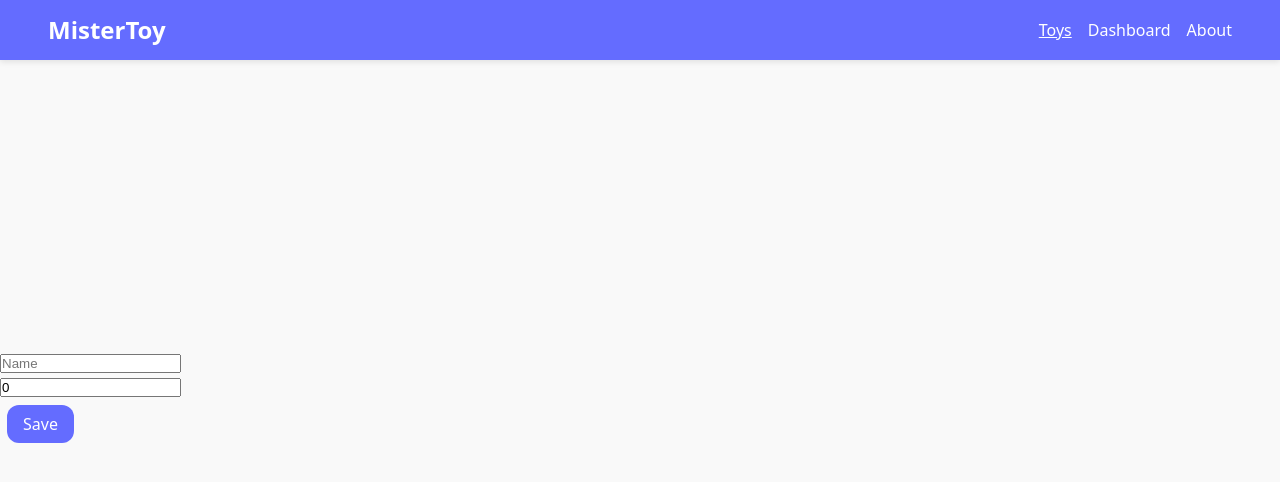
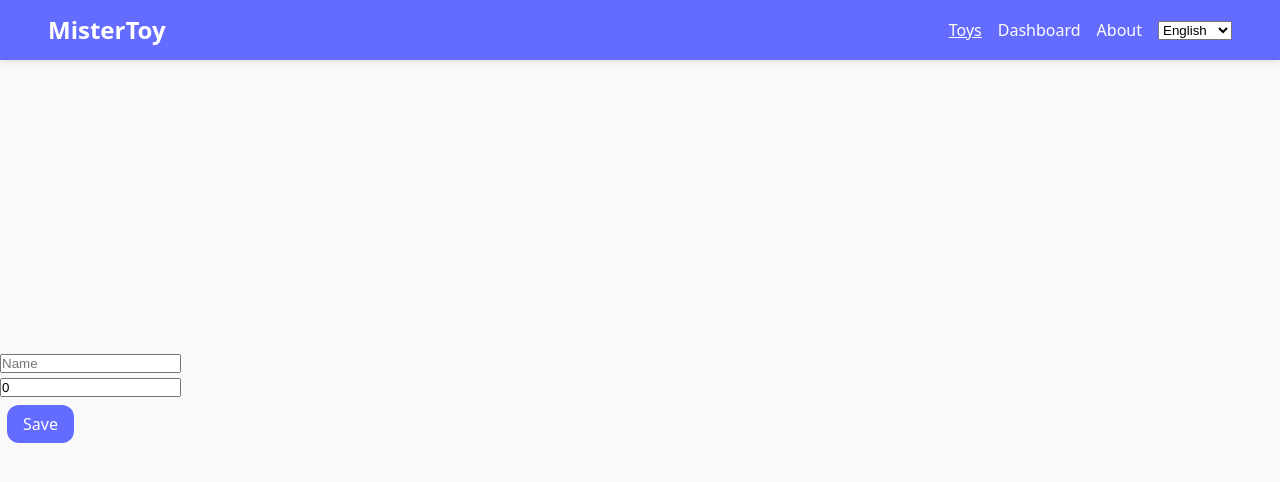
Before and after one commit to Phillip-Schwartz-95/mistertoy-frontend, a React (Vite) app: page /#/toy/edit in a window 1280 px wide. Shown: the top 482 px of the page. Built offline with nearby package versions, Linux system fonts and the light colour scheme.

Commit message:
Implement basic translation options using i18n install

```diff
--- a/package.json
+++ b/package.json
@@ -21,9 +21,12 @@
     "axios": "^1.11.0",
     "chart.js": "^4.5.0",
     "formik": "^2.4.6",
+    "i18next": "^25.5.2",
+    "i18next-browser-languagedetector": "^8.2.0",
     "react": "^19.1.1",
     "react-chartjs-2": "^5.3.0",
     "react-dom": "^19.1.1",
+    "react-i18next": "^15.7.3",
     "react-redux": "^9.2.0",
     "react-router-dom": "^7.8.1",
     "redux": "^5.0.1",
--- a/src/assets/layout.css
+++ b/src/assets/layout.css
@@ -25,6 +25,12 @@
   font-size: 1.5rem;
 }
 
+.header-right {
+  display: flex;
+  align-items: center;
+  gap: 1rem; /* space between nav and dropdown */
+}
+
 .header-right a {
   margin-left: var(--space-m);
   font-weight: 500;
--- a/src/assets/pages.css
+++ b/src/assets/pages.css
@@ -1,3 +1,8 @@
 .toy-index {
-  margin-top: var(--space-l);
+    margin-top: var(--space-l);
 }
+
+.home {
+    margin-left: var(--space-l);
+    margin-top: var(--space-l);
+}
--- a/src/components/Header.jsx
+++ b/src/components/Header.jsx
@@ -1,16 +1,35 @@
 import { Link, NavLink } from 'react-router-dom'
+import i18n from '../services/i18n.js'
+import { useTranslation } from 'react-i18next'
 
 export default function Header() {
+    const { t } = useTranslation()
+
+    function handleChange(ev) {
+        const lang = ev.target.value
+        i18n.changeLanguage(lang)
+    }
+
     return (
         <header className="main-header">
+
             <div className="header-left">
                 <Link to="/" className="logo">MisterToy</Link>
             </div>
-      <nav className="header-right">
+
+            <div className="header-right">
+                <nav>
                     <NavLink to="/toy">Toys</NavLink>
                     <NavLink to="/dashboard">Dashboard</NavLink>
                     <NavLink to="/about">About</NavLink>
                 </nav>
+                <select onChange={handleChange} value={i18n.language}>
+                    <option value="en">English</option>
+                    <option value="fr">Français</option>
+                    <option value="es">Español</option>
+                </select>
+            </div>
+
         </header>
     )
 }
--- a/src/main.jsx
+++ b/src/main.jsx
@@ -3,6 +3,7 @@ import { createRoot } from 'react-dom/client'
 import { Provider } from 'react-redux'
 import { HashRouter } from 'react-router-dom'
 import { store } from './store/toy.store.js' // adjust path if needed
+import './services/i18n'
 import './index.css'
 import App from './App.jsx'
 
--- a/src/pages/Home.jsx
+++ b/src/pages/Home.jsx
@@ -1,10 +1,13 @@
+import { useTranslation } from 'react-i18next'
 
 export function Home() {
+    const { t } = useTranslation()
+
     return (
         <>
-            <section>
-                <h1>Welcome to Mister Toy!</h1>
-                <p>Use the navigation above to explore toys, dashboard, and branches.</p>
+            <section className='home'>
+                <h1>{t('welcome')}</h1>
+                <p>{t('instructions')}</p>
             </section>
         </>
     )
--- a/src/pages/ToyEdit.jsx
+++ b/src/pages/ToyEdit.jsx
@@ -6,6 +6,7 @@ import { toyService } from '../services/toyService.js'
 import { addToy, updateToy } from '../store/actions/toy.actions.js'
 import { useOnlineStatus } from '../custom-hooks/useOnlineStatus.js'
 import { useExitWhileUnsavedChanges } from '../custom-hooks/useExitWhileUnsavedChanges.js'
+import { useTranslation } from 'react-i18next'
 
 export default function ToyEdit() {
   const { toyId } = useParams()
@@ -13,6 +14,7 @@ export default function ToyEdit() {
   const [isDirty, setIsDirty] = useState(false)
   const navigate = useNavigate()
   const isOnline = useOnlineStatus()
+  const { t } = useTranslation()
 
   // Warn if leaving with unsaved changes
   useExitWhileUnsavedChanges(isDirty)
@@ -29,18 +31,18 @@ export default function ToyEdit() {
   // Yup validation schema
   const ToySchema = Yup.object().shape({
     name: Yup.string()
-      .required('Name is required')
-      .min(2, 'Too short!')
-      .max(50, 'Too long!'),
+      .required(t('errors.nameRequired'))
+      .min(2, t('errors.nameTooShort'))
+      .max(50, t('errors.nameTooLong')),
     price: Yup.number()
-      .required('Price is required')
-      .min(1, 'Price must be at least 1'),
+      .required(t('errors.priceRequired'))
+      .min(1, t('errors.priceMin')),
   })
 
   // Save handler
   function onSaveToy(values) {
     if (!isOnline) {
-      alert('You are offline! Cannot save changes.')
+      alert(t('errors.offline'))
       return
     }
 
--- /dev/null
+++ b/src/services/i18n.js
@@ -0,0 +1,55 @@
+import i18n from 'i18next'
+import { initReactI18next } from 'react-i18next'
+import LanguageDetector from 'i18next-browser-languagedetector'
+
+i18n
+  .use(LanguageDetector) // detect browser language
+  .use(initReactI18next) // pass i18n down to react-i18next
+  .init({
+    debug: false,
+    fallbackLng: 'en',
+    interpolation: { escapeValue: false },
+    resources: {
+      en: {
+        translation: {
+          home: 'Home',
+          toys: 'Toys',
+          about: 'About',
+          save: 'Save',
+          name: 'Name',
+          price: 'Price',
+          welcome: 'Welcome to Mister Toy!',
+          instructions: 'Use the navigation above to explore toys, dashboard, and branches.',
+          offlineMsg: 'Offline: changes cannot be saved',
+        },
+      },
+      es: {
+        translation: {
+          home: 'Inicio',
+          toys: 'Juguetes',
+          about: 'Acerca de',
+          save: 'Guardar',
+          name: 'Nombre',
+          price: 'Precio',
+          welcome: '¡Bienvenido a Mister Toy!',
+          instructions: 'Utilice la navegación de arriba para explorar juguetes, panel de control y sucursales.',
+          offlineMsg: 'Desconectado: no se pueden guardar cambios',
+        },
+      },
+      fr: {
+        translation: {
+          home: 'Accueil',
+          toys: 'Jouets',
+          about: 'À propos',
+          save: 'Enregistrer',
+          name: 'Nom',
+          price: 'Prix',
+          welcome: 'Bienvenue chez Mister Toy !',
+          instructions: 'Utilisez la navigation ci-dessus pour explorer les jouets, le tableau de bord et les succursales.',
+          offlineMsg: 'Hors ligne : les modifications ne peuvent pas être enregistrées',
+        },
+      },
+    },
+  })
+
+export default i18n
```
Also changed, not shown: 1 other file (tests, documents, lock files or other folders). Lines whose indentation alone changed are shown as unchanged.
